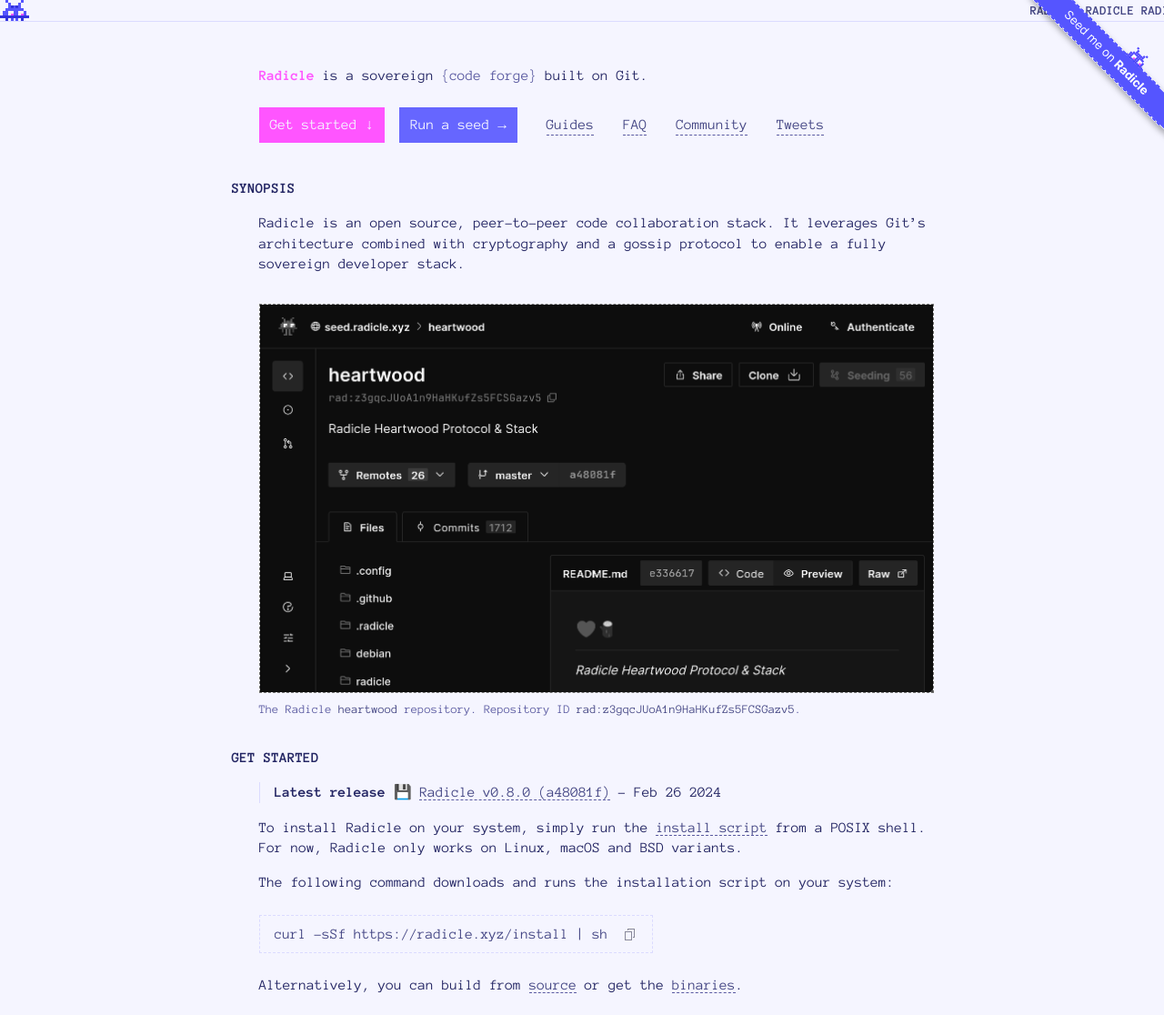
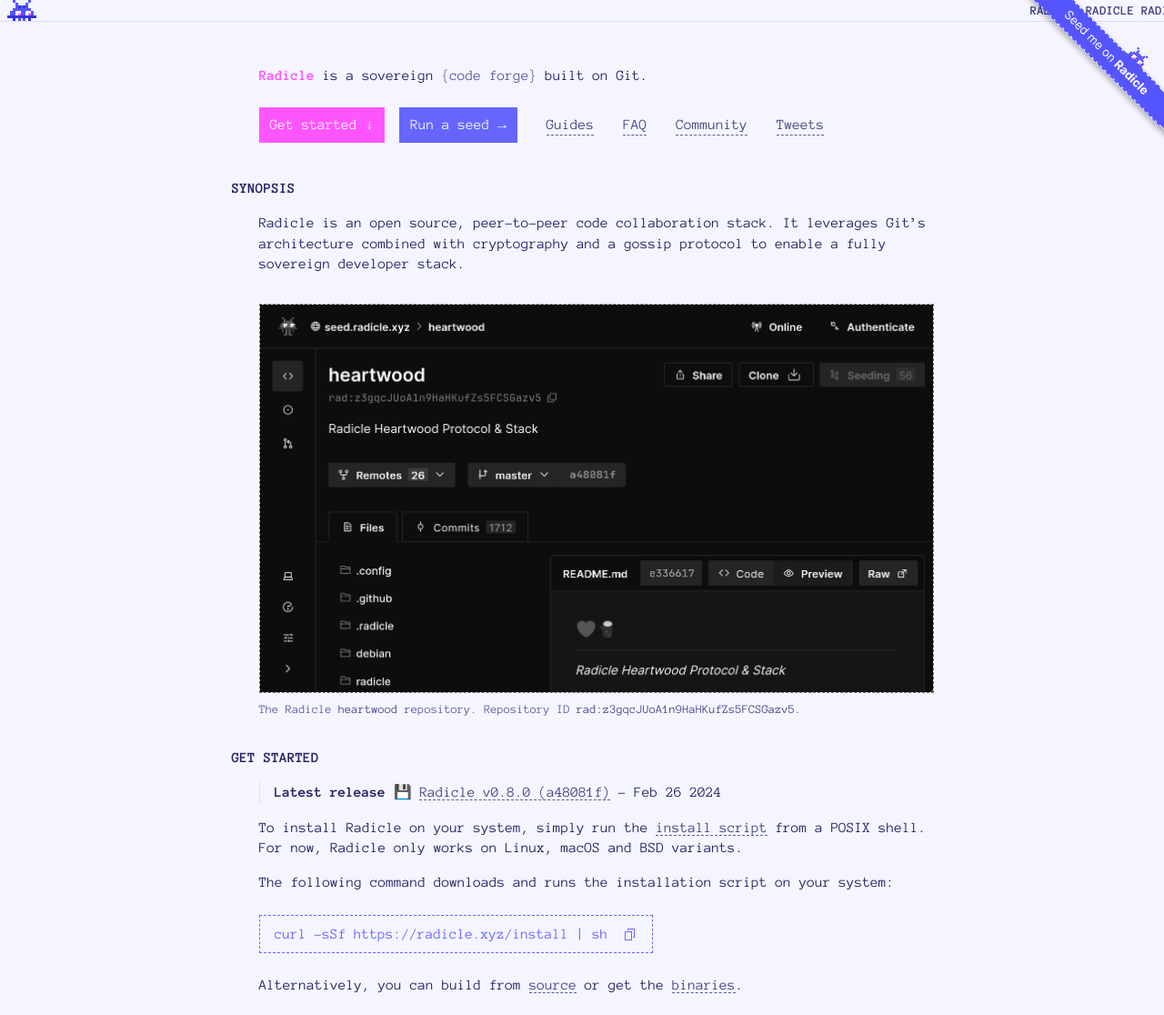
Before and after one commit to radicle-dev/radicle.xyz, a Jekyll site: the page built from index.md, in a window 1280 px wide. Shown: the top 1116 px of the page at 91% size. Built offline with Jekyll 4.4.1, drawn with Linux system fonts in a browser that asks for light colours.

Commit message:
Improve copy button

```diff
--- /dev/null
+++ b/_includes/install.html
@@ -0,0 +1,107 @@
+<style>
+  #install {
+    display: inline-flex;
+    align-items: center;
+    margin: 0.5rem 2rem;
+    padding: 0.75rem 1rem;
+    border: 1px dashed var(--color-secondary);
+    max-width: 90%;
+    cursor: pointer;
+  }
+  #install:hover {
+    border-color: var(--color-fg-contrast);
+  }
+  #install:active {
+    border-color: var(--color-fg-highlight-secondary);
+  }
+  #install code {
+    line-height: 16px;
+    text-overflow: ellipsis;
+    color: var(--color-secondary);
+    overflow-x: hidden;
+    white-space: nowrap;
+  }
+  #install:hover object svg {
+    width: 16px;
+    height: 16px;
+    filter: brightness(130%);
+  }
+  #install:hover code {
+    color: var(--color-fg-contrast);
+  }
+  #install:hover svg {
+    color: var(--color-fg-contrast);
+  }
+  #install svg {
+    color: var(--color-secondary);
+  }
+  #install:active code {
+    color: var(--color-fg-highlight-secondary);
+  }
+  #install-copy {
+    display: flex;
+    align-items: center;
+    color: var(--color-fg-highlight-secondary);
+    line-height: 16px;
+    margin-left: 1rem;
+  }
+</style>
+
+<div id="install">
+  <code id="install-command">curl -sSf https://radicle.xyz/install | sh</code>
+  <span id="install-copy">
+    <svg width="16" height="16" viewBox="0 0 192 192" fill="none" xmlns="http://www.w3.org/2000/svg">
+      <rect x="60" y="24" width="12" height="12" fill="currentColor"/>
+      <rect x="72" y="24" width="12" height="12" fill="currentColor"/>
+      <rect x="84" y="24" width="12" height="12" fill="currentColor"/>
+      <rect x="96" y="24" width="12" height="12" fill="currentColor"/>
+      <rect x="108" y="24" width="12" height="12" fill="currentColor"/>
+      <rect x="120" y="24" width="12" height="12" fill="currentColor"/>
+      <rect x="132" y="24" width="12" height="12" fill="currentColor"/>
+      <rect x="144" y="24" width="12" height="12" fill="currentColor"/>
+      <rect x="60" y="36" width="12" height="12" fill="currentColor"/>
+      <rect x="144" y="36" width="12" height="12" fill="currentColor"/>
+      <rect x="144" y="48" width="12" height="12" fill="currentColor"/>
+      <rect x="24" y="60" width="12" height="12" fill="currentColor"/>
+      <rect x="36" y="60" width="12" height="12" fill="currentColor"/>
+      <rect x="48" y="60" width="12" height="12" fill="currentColor"/>
+      <rect x="60" y="60" width="12" height="12" fill="currentColor"/>
+      <rect x="72" y="60" width="12" height="12" fill="currentColor"/>
+      <rect x="84" y="60" width="12" height="12" fill="currentColor"/>
+      <rect x="96" y="60" width="12" height="12" fill="currentColor"/>
+      <rect x="108" y="60" width="12" height="12" fill="currentColor"/>
+      <rect x="144" y="60" width="12" height="12" fill="currentColor"/>
+      <rect x="24" y="72" width="12" height="12" fill="currentColor"/>
+      <rect x="108" y="72" width="12" height="12" fill="currentColor"/>
+      <rect x="144" y="72" width="12" height="12" fill="currentColor"/>
+      <rect x="24" y="84" width="12" height="12" fill="currentColor"/>
+      <rect x="108" y="84" width="12" height="12" fill="currentColor"/>
+      <rect x="144" y="84" width="12" height="12" fill="currentColor"/>
+      <rect x="24" y="96" width="12" height="12" fill="currentColor"/>
+      <rect x="108" y="96" width="12" height="12" fill="currentColor"/>
+      <rect x="144" y="96" width="12" height="12" fill="currentColor"/>
+      <rect x="24" y="108" width="12" height="12" fill="currentColor"/>
+      <rect x="108" y="108" width="12" height="12" fill="currentColor"/>
+      <rect x="144" y="108" width="12" height="12" fill="currentColor"/>
+      <rect x="24" y="120" width="12" height="12" fill="currentColor"/>
+      <rect x="108" y="120" width="12" height="12" fill="currentColor"/>
+      <rect x="144" y="120" width="12" height="12" fill="currentColor"/>
+      <rect x="24" y="132" width="12" height="12" fill="currentColor"/>
+      <rect x="108" y="132" width="12" height="12" fill="currentColor"/>
+      <rect x="132" y="132" width="12" height="12" fill="currentColor"/>
+      <rect x="144" y="132" width="12" height="12" fill="currentColor"/>
+      <rect x="24" y="144" width="12" height="12" fill="currentColor"/>
+      <rect x="108" y="144" width="12" height="12" fill="currentColor"/>
+      <rect x="24" y="156" width="12" height="12" fill="currentColor"/>
+      <rect x="108" y="156" width="12" height="12" fill="currentColor"/>
+      <rect x="24" y="168" width="12" height="12" fill="currentColor"/>
+      <rect x="36" y="168" width="12" height="12" fill="currentColor"/>
+      <rect x="48" y="168" width="12" height="12" fill="currentColor"/>
+      <rect x="60" y="168" width="12" height="12" fill="currentColor"/>
+      <rect x="72" y="168" width="12" height="12" fill="currentColor"/>
+      <rect x="84" y="168" width="12" height="12" fill="currentColor"/>
+      <rect x="96" y="168" width="12" height="12" fill="currentColor"/>
+      <rect x="108" y="168" width="12" height="12" fill="currentColor"/>
+    </svg>
+  </span>
+</div>
--- a/assets/css/page.css
+++ b/assets/css/page.css
@@ -244,6 +244,7 @@
 
 #logo {
   position: absolute;
+  left: 0.5rem;
   z-index: 99;
 }
 
@@ -284,47 +285,6 @@
   border: 1px dashed var(--color-secondary);
   width: 100%;
   filter: grayscale(100%);
-}
-
-/* COPY BOX */
-
-#install {
-  display: inline-flex;
-  align-items: center;
-  color: var(--color-fg-low-contrast);
-  margin: 0.5rem 2rem;
-  padding: 0.75rem 1rem;
-  border: 1px dashed var(--color-border-hint);
-  max-width: 90%;
-  cursor: pointer;
-}
-#install:hover {
-  border-color: var(--color-fg-contrast);
-}
-#install:active {
-  border-color: var(--color-fg-highlight-secondary);
-}
-#install code {
-  line-height: 16px;
-  text-overflow: ellipsis;
-  overflow-x: hidden;
-  white-space: nowrap;
-}
-#install:hover img {
-  filter: brightness(130%);
-}
-#install:hover code {
-  color: var(--color-fg-contrast);
-}
-#install:active code {
-  color: var(--color-fg-highlight-secondary);
-}
-#install-copy {
-  display: flex;
-  align-items: center;
-  color: var(--color-fg-highlight-secondary);
-  line-height: 16px;
-  margin-left: 1rem;
 }
 
 /* TICKER */
--- a/index.md
+++ b/index.md
@@ -28,12 +28,7 @@
 The following command downloads and runs the installation script on your
 system:
 
-<div id="install">
-  <code id="install-command">curl -sSf https://radicle.xyz/install | sh</code>
-  <span id="install-copy">
-    <img width="16" height="16" src="/assets/images/copy.svg"/>
-  </span>
-</div>
+{% include install.html %}
 
 Alternatively, you can build from [source][heartwood] or get the [binaries][].
 
```
Also changed, not shown: assets/images/copy.svg (deleted).
